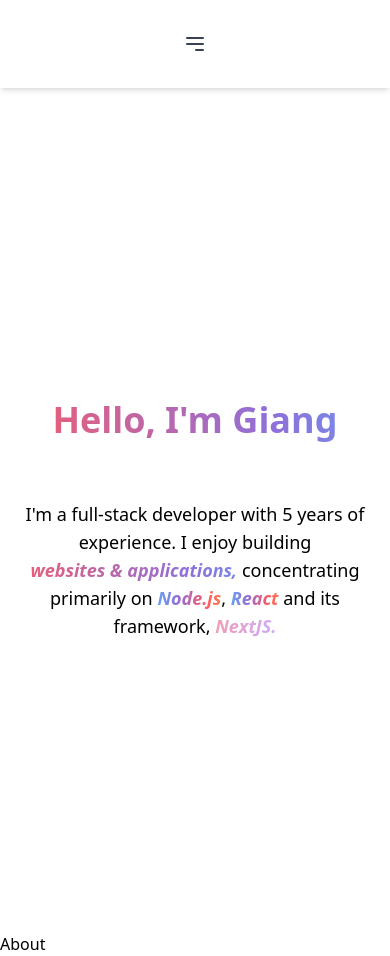
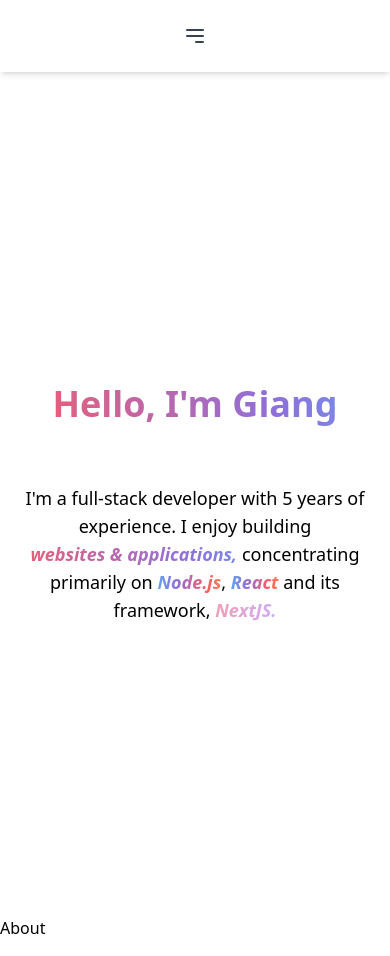
Before and after one commit to mitchin20/dashboard-client, a React (Create React App) app: page / in a window 390 px wide. Built offline with nearby package versions, Linux system fonts and the light colour scheme.

Commit message:
Fix mobile nav bar padding

```diff
--- a/src/pages/home/components/Header.tsx
+++ b/src/pages/home/components/Header.tsx
@@ -29,16 +29,16 @@
     };
     return (
         <header className="sticky top-0 bg-white shadow-md z-10">
-            <nav className="container mx-auto flex justify-center p-4">
+            <nav className="container mx-auto flex justify-center md:p-4 xxs:p-0">
                 {/* Navigation Links */}
                 <DesktopNav isView={isMenuOpen} navItems={navItems} />
 
                 {/* Mobile Menu Button */}
-                <div className="md:hidden">
+                <div className="md:hidden p-2">
                     <button
                         onClick={toggleMenu}
                         type="button"
-                        className="text-gray-700 hover:text-white hover:bg-[#831843] px-4 py-4 rounded-full transition duration-200 ease-in-out"
+                        className="text-gray-700 hover:text-white hover:bg-[#831843] p-4 rounded-full transition duration-200 ease-in-out"
                     >
                         <svg
                             className="h-6 w-6"
@@ -57,6 +57,7 @@
                     </button>
                 </div>
 
+                {/* Mobile Nav */}
                 <MobileNav
                     isOpen={isMenuOpen}
                     onClose={toggleMenu}
```
